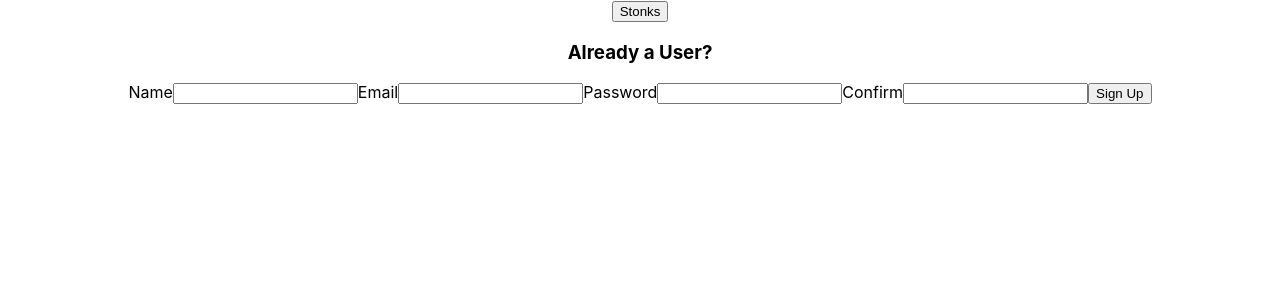
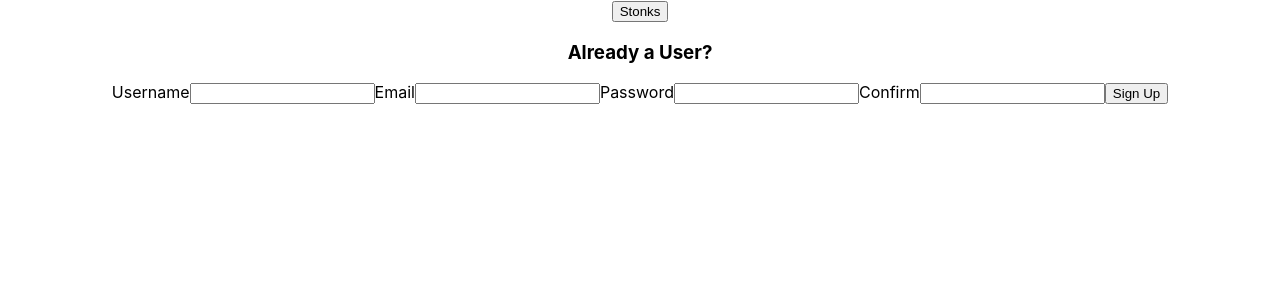
Before and after one commit to lehelen19/stocks-frontend, a React (Create React App) app: page / in a window 1280 px wide. Both pictures are taken after a click on the button "Stonks". Shown: the top 300 px of the page. Built offline with nearby package versions, Linux system fonts and the light colour scheme.

Commit message:
add username to signup form

```diff
--- a/src/components/SignUpForm/SignUpForm.js
+++ b/src/components/SignUpForm/SignUpForm.js
@@ -3,7 +3,8 @@ import { signUp } from '../../utilities/users-service';
 
 export default class SignUpForm extends Component {
     state = {
-        name: '',
+
+        username: '',
         email: '',
         password: '',
         confirm: '',
@@ -39,11 +40,11 @@ export default class SignUpForm extends Component {
             <div>
                 <div className="form-container">
                     <form autoComplete="off" onSubmit={this.handleSubmit}>
-                        <label>Name</label>
+                        <label>Username</label>
                         <input
                             type="text"
-                            name="name"
-                            value={this.state.name}
+                            name="username"
+                            value={this.state.username}
                             onChange={this.handleChange}
                             required
                         />
```
